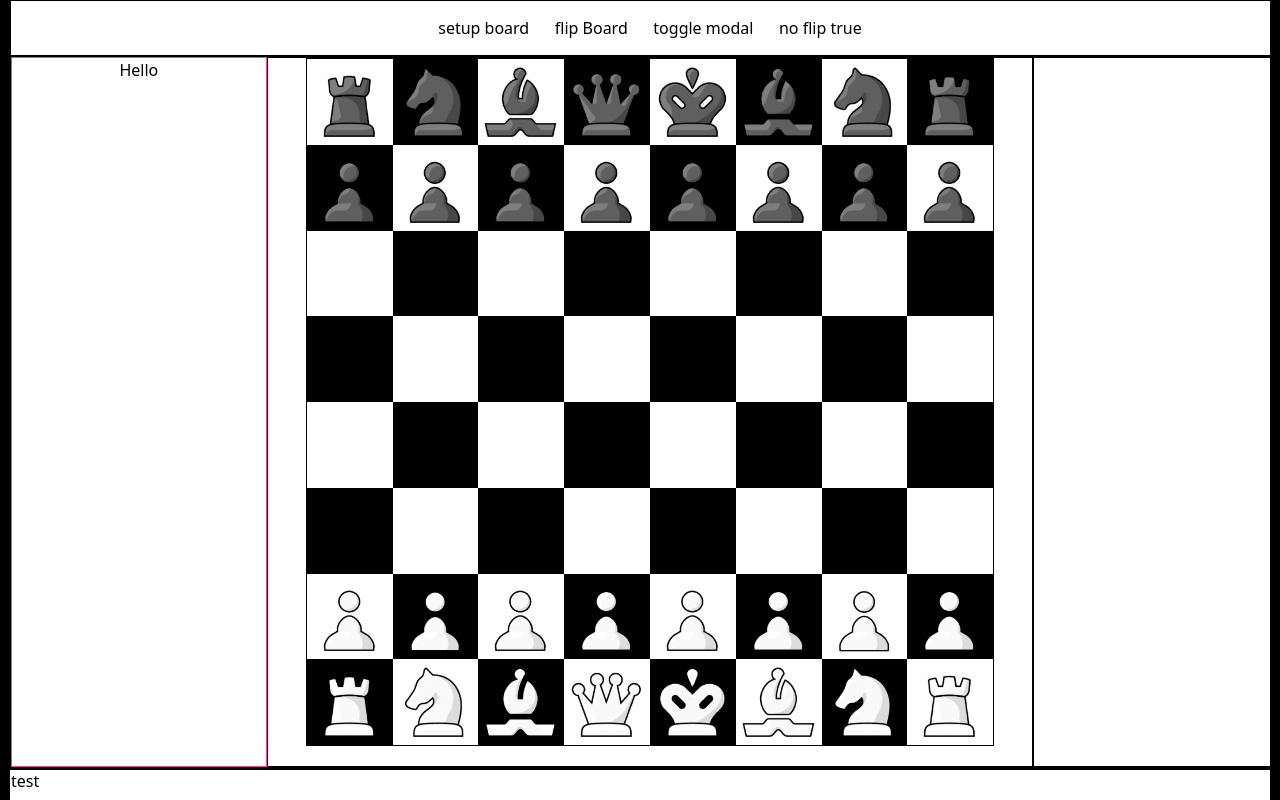
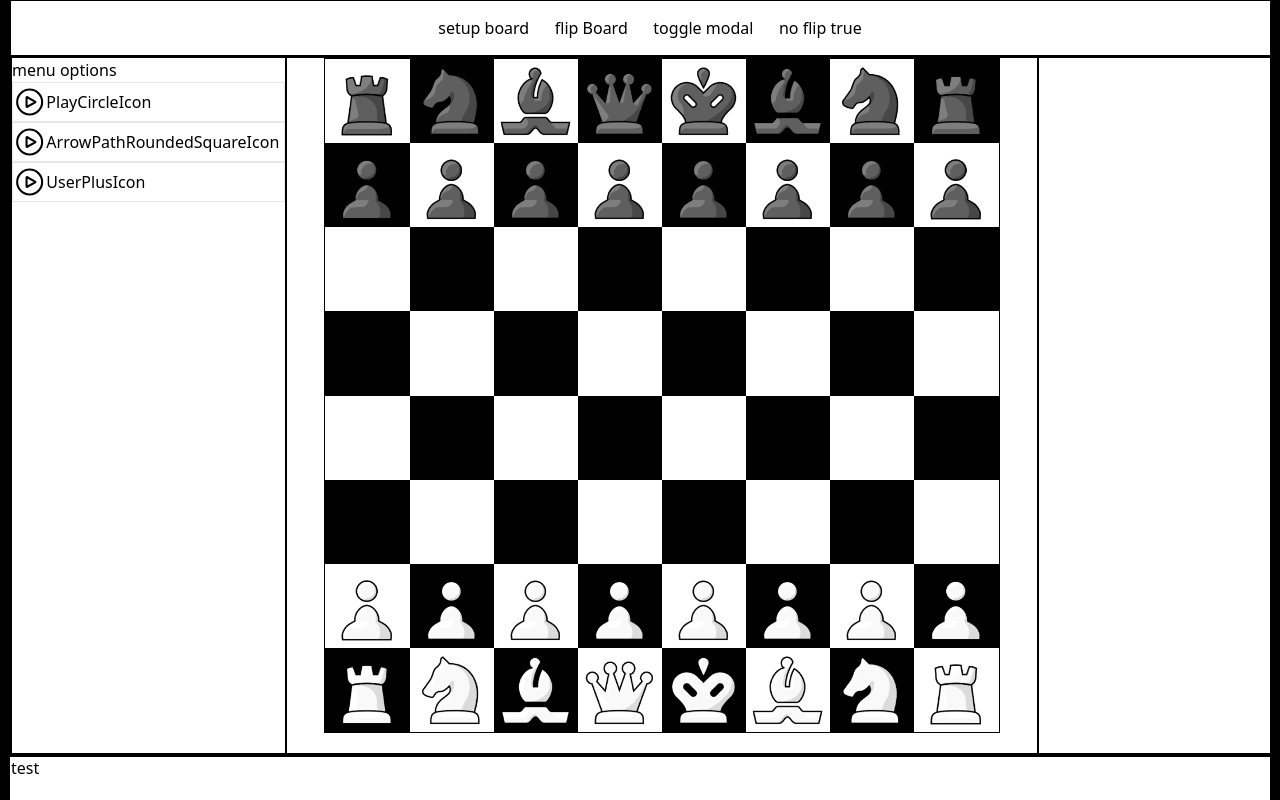
Before and after one commit to TheInfinityIQ/ChessSir, a Vue app in the folder Frontend/: page / in a window 1280 px wide. Built offline with nearby package versions, Linux system fonts and the light colour scheme.

Commit message:
Started playing around with side menu and items!

```diff
--- a/Frontend/src/App.vue
+++ b/Frontend/src/App.vue
@@ -1,6 +1,7 @@
 <script setup lang="ts">
 import Board from './components/Board.vue';
 import PromotionModal from './components/Modal/PromotionModal.vue';
+import SideMenu from './components/SideMenu.vue';
 import { flipBoard, setupBoard, toggleFlipBoard } from './scripts/board';
 import { useGameStore } from './scripts/state';
 const store = useGameStore();
@@ -19,8 +20,8 @@
 			<button @click="toggleFlipBoard()">no flip {{ !store.testToggleFlipBoard }}</button>
 		</nav>
 		<section class="grid-container-body row-2">
-			<article class="border w-auto border-pink-500 text-center">
-				<h1 class=" ">Hello</h1>
+			<article class="board-container column-1">
+				<SideMenu />
 			</article>
 			<article class="board-container column-2">
 				<PromotionModal />
--- /dev/null
+++ b/Frontend/src/components/SideMenu.vue
@@ -0,0 +1,26 @@
+<script setup lang="ts">
+import SideMenuItem from './SideMenuItem.vue';
+import type { FunctionalComponent, HTMLAttributes, VNodeProps } from 'vue';
+declare const PlayCircleIcon: FunctionalComponent<HTMLAttributes & VNodeProps>;
+declare const ArrowPathRoundedSquareIcon: FunctionalComponent<HTMLAttributes & VNodeProps>;
+declare const UserPlusIcon: FunctionalComponent<HTMLAttributes & VNodeProps>;
+
+const menuItems: {
+	id: number;
+	icon: string;
+	label: string;
+}[] = [
+	{ id: 1, icon: 'PlayCircleIcon', label: 'Play' },
+	{ id: 2, icon: 'ArrowPathRoundedSquareIcon', label: 'Enable Flip' },
+	{ id: 2, icon: 'UserPlusIcon', label: 'Toggle Modal' },
+];
+</script>
+
+<template>
+	<aside class="w-full h-full">
+        <h1>menu options</h1>
+		<SideMenuItem v-for="item in menuItems" :key="item.id" :icon="item.icon" :label="item.icon" />
+	</aside>
+</template>
+
+<style scoped></style>
--- /dev/null
+++ b/Frontend/src/components/SideMenuItem.vue
@@ -0,0 +1,18 @@
+<script setup lang="ts">
+import type { FunctionalComponent, HTMLAttributes, VNodeProps } from 'vue';
+import { PlayCircleIcon } from '@heroicons/vue/24/outline'
+
+const props = defineProps<{
+	icon: FunctionalComponent<HTMLAttributes & VNodeProps>;
+	label: string;
+}>();
+</script>
+
+<template>
+	<div class='w-full h-10 border flex text-center'>
+		<PlayCircleIcon class="h-full"/>
+		<p class="flex justify-start items-center w-full h-full">{{ label }}</p>
+	</div>
+</template>
+
+<style scoped></style>
```
